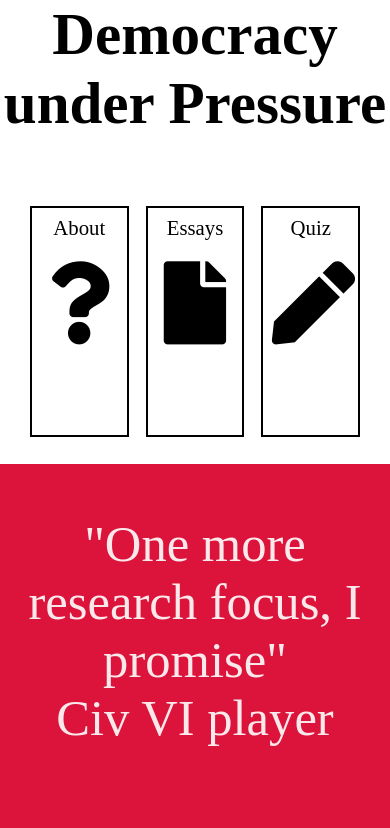
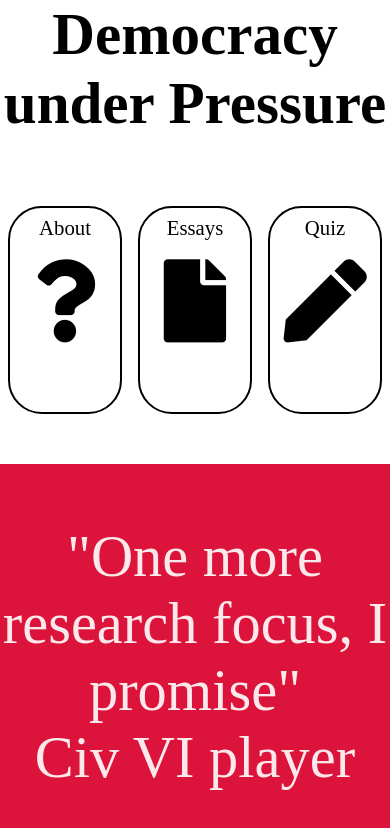
Before and after one commit to jojoscholzgmailcom/DemocracyUnderPressure, a plain HTML site: page index.html in a window 390 px wide. Drawn offline with Linux system fonts and the light colour scheme.

Commit message:
combined vh and vw for a more responsive GUI

```diff
--- a/index.html
+++ b/index.html
@@ -25,7 +25,7 @@
 				</span>
 				<span class="button" onclick="location.href='./Quiz/quizWebsite.html';" onmouseover="hoverQuoteArea()" onmouseout="resetQuoteArea()">
 					Quiz <br/>
-					<i class="fa fa-pen fa-4x" style="position: relative; top: 10%;"></i>
+					<i class="fa fa-pen fa-4x" style="position: relative; top: 10%; align-self: center;"></i>
 				</span>
 				<script src="buttonAnimations.js"></script>
 			</div>
--- a/style.css
+++ b/style.css
@@ -24,15 +24,15 @@
   .button {
     border: solid 2px black;
     color: black;
-    width: 20vw;
-    height: 25vh;
+    width: calc( 20vw + 2vh );
+    height: calc( 22vh + 0.5vw );
     padding: 1vh;
     margin: 1vh;
     margin-bottom: 10vh;
-    border-radius: calc((4vh+4vw)/2);
+    border-radius: 4vh;
     cursor: pointer;
-    font-size: calc( 2 * ( 1vh + 0.5vw ));
-    transition: ease 0.4s;
+    font-size: calc( 2vh + 1vw );
+    transition: all 0.4s ease;
     text-align: center;
     position: relative;
     animation: fade-in-animation 1.5s ease-in-out forwards;
@@ -41,9 +41,9 @@
 
   .button:hover{
     background-color: #DC143C;
-    width: 25vw;
-    height: 30vh;
-    font-size: calc( 2.5 * ( 1vh/45% + 100%/1vw ) );
+    width: calc( 25vw + 1vh );
+    height: calc( 27vh + 1vw );
+    font-size: calc( 2.2vh + 1.2vw );
   }
 
   .button:active{
@@ -84,7 +84,7 @@
     top: 40%;
     text-align:center;
     color: white;
-    font-size: 6vh;
+    font-size: calc( 6vh + 2vw );
     font-weight: 450;
   }
 
```
